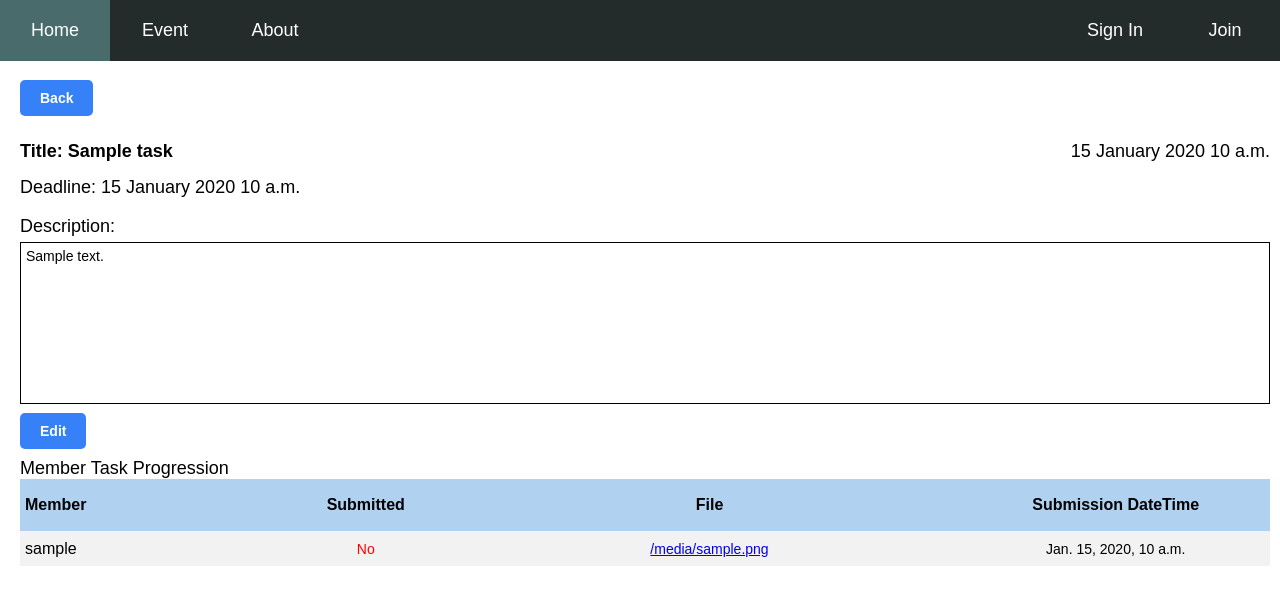
After one commit to WizkWong/club-management, a Django app: template club_management/admins/templates/admins/manage task/task detail.html in a window 1280 px wide. The commit adds this page. Shown: the top 605 px of the page. Run offline with Django 3.2, Linux system fonts and the light colour scheme; the template is opened without the code that fills it: most values are stand-ins (such as "Sample title", 1, 10 or a date in 2020).

Commit message:
add the task admin part, and edit some style

```diff
--- /dev/null
+++ b/club_management/admins/templates/admins/manage task/task detail.html
@@ -0,0 +1,52 @@
+{% extends "club/base.html"%}
+{% block content %}
+<div style="margin-left: 10px;">
+    <br>
+    <a class="button" href="{% url 'admin-task' %}">Back</a>
+    <br><br>
+    <ul class="header">
+        <li style="font-weight: bold; font-size: 18px;">Title: {{ task.title }}</li>
+        <li style="float: right; font-size: 18px;">{{ task.datetime_created|date:"d F Y P" }}</li>
+    </ul>
+    <br>
+    <p style="font-size: 18px;">Deadline: {{ task.deadline|date:"d F Y P" }}</p>
+    <div style="font-size:18px; margin-bottom: 5px;">Description:</div>
+    <div class="detailBox">{{ task.detail }}</div>
+    <br>
+    <a class="button" href="{% url 'admin-task-detail-edit' task.id %}">Edit</a>
+    <br><br>
+    <div style="font-size: 18px;">Member Task Progression</div>
+    <table class="table" style="width:100%; float:left;">
+        <tr>
+            <th style="width: 20%;">Member</th>
+            <th style="text-align:center; width:15%;">Submitted</th>
+            <th style="text-align:center; width:40%;">File</th>
+            <th style="text-align:center; width:25%;">Submission DateTime</th>
+        </tr>
+        {% for assign in assign_users %}
+        <tr style="height: 35px;">
+            <td style="font-size:16px;">{{ assign.user.username }}</td>
+
+            {% if assign.complete == 1 %}
+                <td style="text-align:center; color:green;">Yes</td>
+            {% else %}
+                <td style="text-align:center; color:red;">No</td>
+            {% endif %}
+
+            {% if assign.upload_file %}
+                <td style="text-align:center;"><a class="" href="media/{{ assign.upload_file }}" download>{{ assign.upload_file }}</a></td>
+            {% else %}
+                <td style="text-align:center;">&#8212</td>
+            {% endif %}
+
+            {% if assign.datetime_complete %}
+                <td style="text-align:center;">{{ assign.datetime_complete }}</td>
+            {% else %}
+                <td style="text-align:center;">&#8212</td>
+            {% endif %}
+        </tr>
+        {% endfor %}
+    </table>
+</div>
+
+{% endblock content %}
--- a/club_management/admins/templates/admins/manage task/task.html
+++ b/club_management/admins/templates/admins/manage task/task.html
@@ -6,7 +6,7 @@
 <br><br><br>
 {% for task, number in tasks %}
 <div class="rectangleBox" style="background-color:#E8E8E8;">
-    <a href="">
+    <a href="{% url 'admin-task-detail' task.id %}">
         <div class="rectangleBoxTitle">{{ task.title }}</div>
         <div class="rectangleBoxShortText" style="color: red;">Deadline: {{ task.deadline|date:"d F Y, P" }}</div>
         <br>
--- a/club_management/admins/templates/admins/manage user/view_user.html
+++ b/club_management/admins/templates/admins/manage user/view_user.html
@@ -30,10 +30,10 @@
             {% endif %}
             <td><img class="profile-pic" src="{{ u.profile.image.url }}"></td>
             <td style="width: 70px; height: 50px;">
-                <a href="{% url 'admin-user-edit' u.username %}">Edit</a>
+                <a class="button" href="{% url 'admin-user-edit' u.username %}">Edit</a>
             </td>
             <td style="width: 90px; height: 50px;">
-                <a href="{% url 'admin-user-delete' u.username%}">Delete</a>
+                <a class="button" href="{% url 'admin-user-delete' u.username%}">Delete</a>
             </td>
         </tr>
         {% endfor %}
--- a/club_management/admins/urls.py
+++ b/club_management/admins/urls.py
@@ -4,7 +4,9 @@ from . import views
 urlpatterns = [
     path('attendance/', views.manage_attendance, name='admin-attendance'),
     path('task/', views.manage_task, name='admin-task'),
-    path('task/create', views.create_task, name='admin-task-create'),
+    path('task/create/', views.create_task, name='admin-task-create'),
+    path('task/<int:pk>/', views.view_task_detail, name='admin-task-detail'),
+    path('task/<int:pk>/edit/', views.edit_task_detail, name='admin-task-detail-edit'),
     path('users/', views.manage_user, name='admin-user'),
     path('users/add/', views.add_user, name='admin-user-add'),
     path('users/<str:pk>/', views.edit_user, name='admin-user-edit'),
--- a/club_management/club/static/club/style.css
+++ b/club_management/club/static/club/style.css
@@ -52,7 +52,7 @@ body {
     font-size: 20px;
 }
 
-.container button, .button, table a, .header a {
+.container button, .button, .header a {
     background-color: #3681f7;
     border: none;
     border-radius: 5px;
@@ -64,7 +64,7 @@ body {
     text-decoration: none;
 }
 
-.container button:hover, .button:hover, table a:hover, .header a:hover{
+.container button:hover, .button:hover, .header a:hover{
     background-color: #1961d1;
 }
 
@@ -120,7 +120,7 @@ table.table {
 }
 
 table.table th{
-    font-size: 14px;
+    font-size: 16px;
     margin: 0px;
     height: 50px;
     text-align: left;
@@ -130,7 +130,7 @@ table.table th{
 }
 
 table.table td{
-    font-size: 13px;
+    font-size: 14px;
     margin: 0px;
     text-align: left;
     vertical-align: center;
```
Also changed, not shown: club_management/admins/templates/admins/manage task/create task.html (+4 -3 lines), club_management/admins/templates/admins/manage task/edit task detail.html (added, +18 -0 lines), club_management/admins/views.py (+37 -1 lines), club_management/db.sqlite3.
